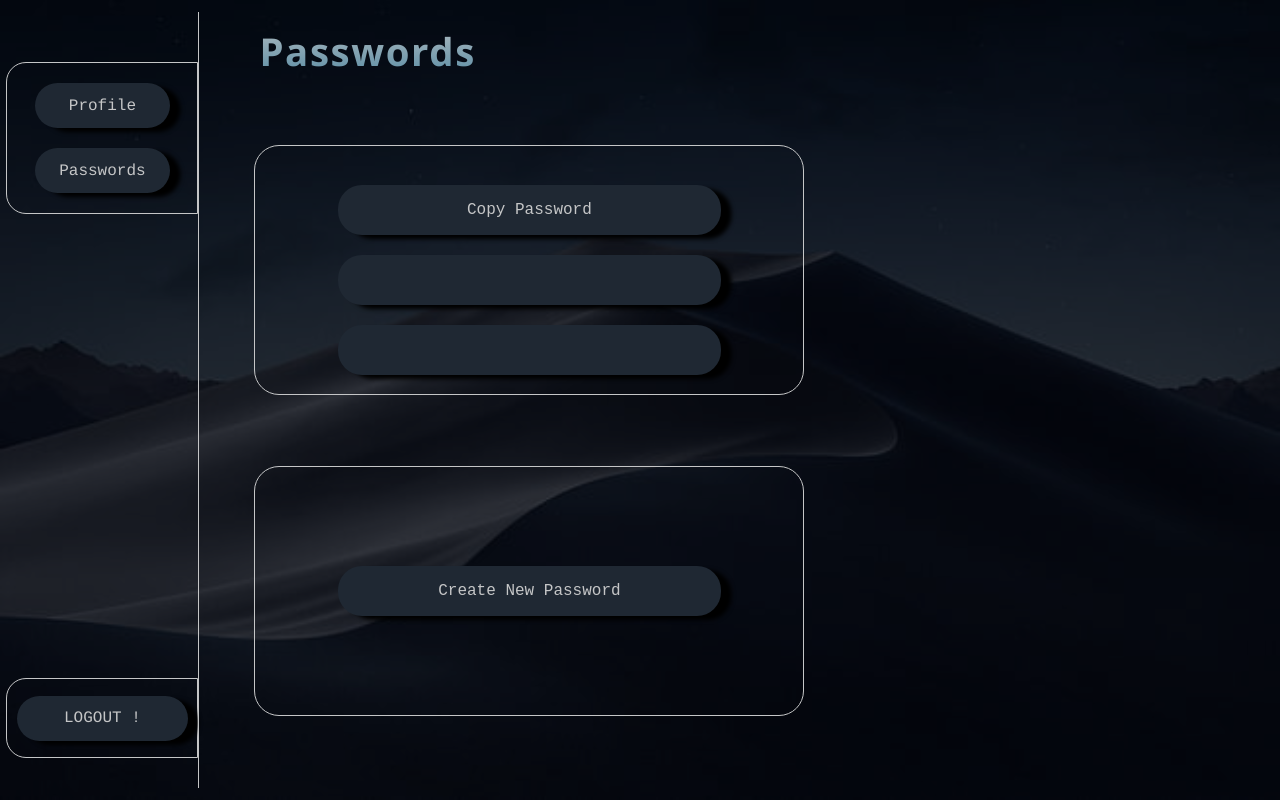
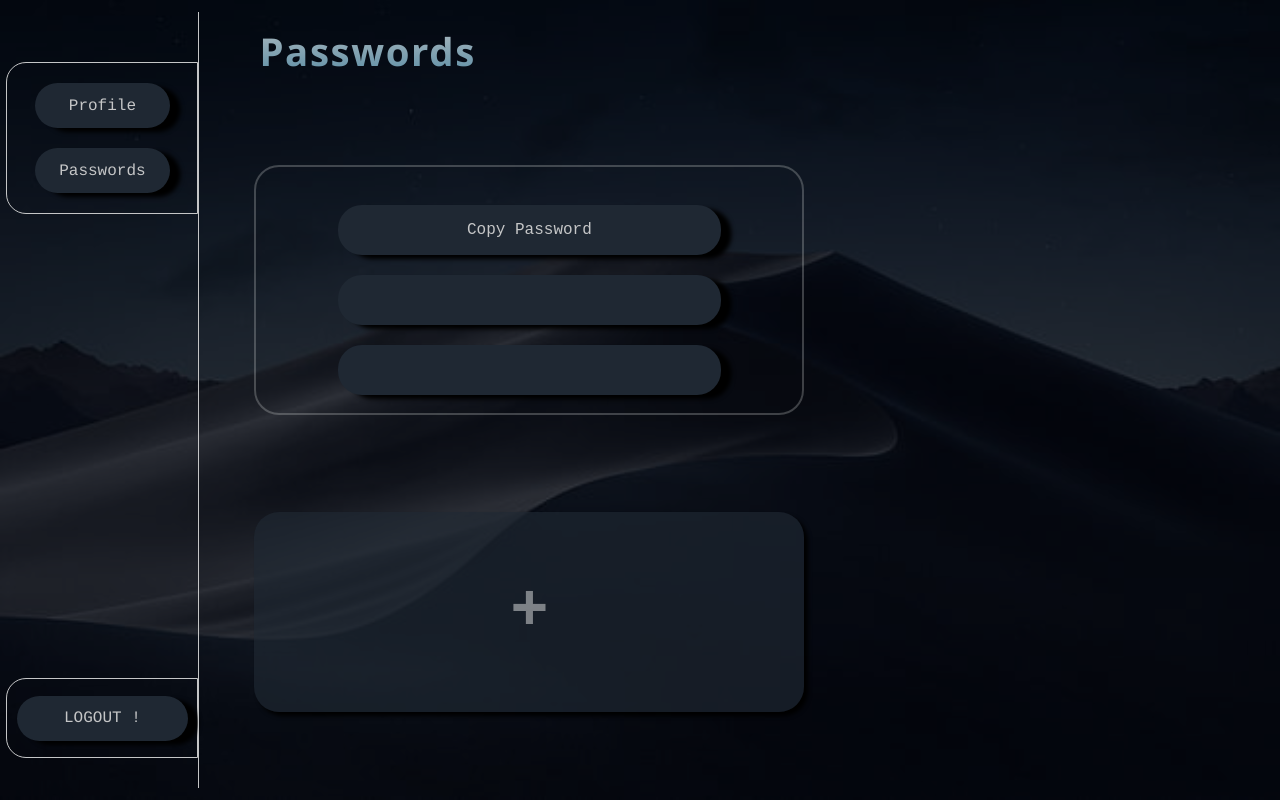
Before and after one commit to rohit-verma-11/Passy, a Django app: template templates/dash.html in a window 1280 px wide. Run offline with Django 5.2, Linux system fonts and the light colour scheme; the template is opened without the code that fills it, so the values that code supplies are empty.

```diff
--- a/App/views.py
+++ b/App/views.py
@@ -25,3 +25,6 @@ def dash(request):
     print(passess)
     print(email)
     return render(request,'dash.html',{'name':'Passy'})
+
+def create():
+    print('create')
--- a/static/css/dash.css
+++ b/static/css/dash.css
@@ -99,14 +99,37 @@ body{
         width: 100%;
         display: flex;
         flex-wrap: wrap;
+        align-items: center;
         padding: 55px;
         gap: 55px;
         justify-content: space-between;
         overflow-y: scroll;
-        #create , #data{
+        #create{
+            height: 200px;
+            width: 550px;
+            border-radius: 25px;
+            background-color: #1f2833a6;
+            text-align: center;
+            color: #c5c6c798;
+            font-family: 'Courier New', Courier, monospace;
+            font-size: 4rem;
+            font-weight: bolder;
+            border: none;
+            box-shadow: 4px 4px 4px black;
+        }
+        #create:hover{
+            scale: 1.05;
+            color:#c5c6c7;
+            font-size: 5rem;
+        }
+        #create:active{
+            transform: translateY(4px);
+            box-shadow: 0px 2px 2px black;
+        }
+        #data{
             height: 250px;
             width: 550px;
-            border: 1px solid #c5c6c7;
+            border: 2px solid #c5c6c74a;
             border-radius: 25px;
             display: flex;
             justify-content: center;
@@ -130,7 +153,10 @@ body{
             input:hover{
                 scale: 1.05;
             }
-
+            input[type="button"]:active{
+                transform: translateY(4px);
+            box-shadow: 0px 2px 2px black;
+            }
         }
     }
     #passwords::-webkit-scrollbar{
@@ -197,3 +223,7 @@ body{
         }
     }
 }
+button:active{
+    transform: translateY(4px);
+    box-shadow: 0px 2px 2px black;
+}
--- a/templates/dash.html
+++ b/templates/dash.html
@@ -28,9 +28,7 @@
                     <input type="button" onclick="navigator.clipboard.writeText()"title="Copy">
                     <input type="button" onclick="navigator.clipboard.writeText()" title="Copy">
                 </div>
-                <div id="create">
-                    <input type="button" id="createbtn" value="Create New Password" onclick="app.create()">
-                </div>
+                <input type="button" id="create" value="+" onclick="App.views.create()">
             </div>
             <div id="profile">
                 <div id="pleft">
```
Also changed, not shown: static/css/home.css (+8 -0 lines), db.sqlite3.
